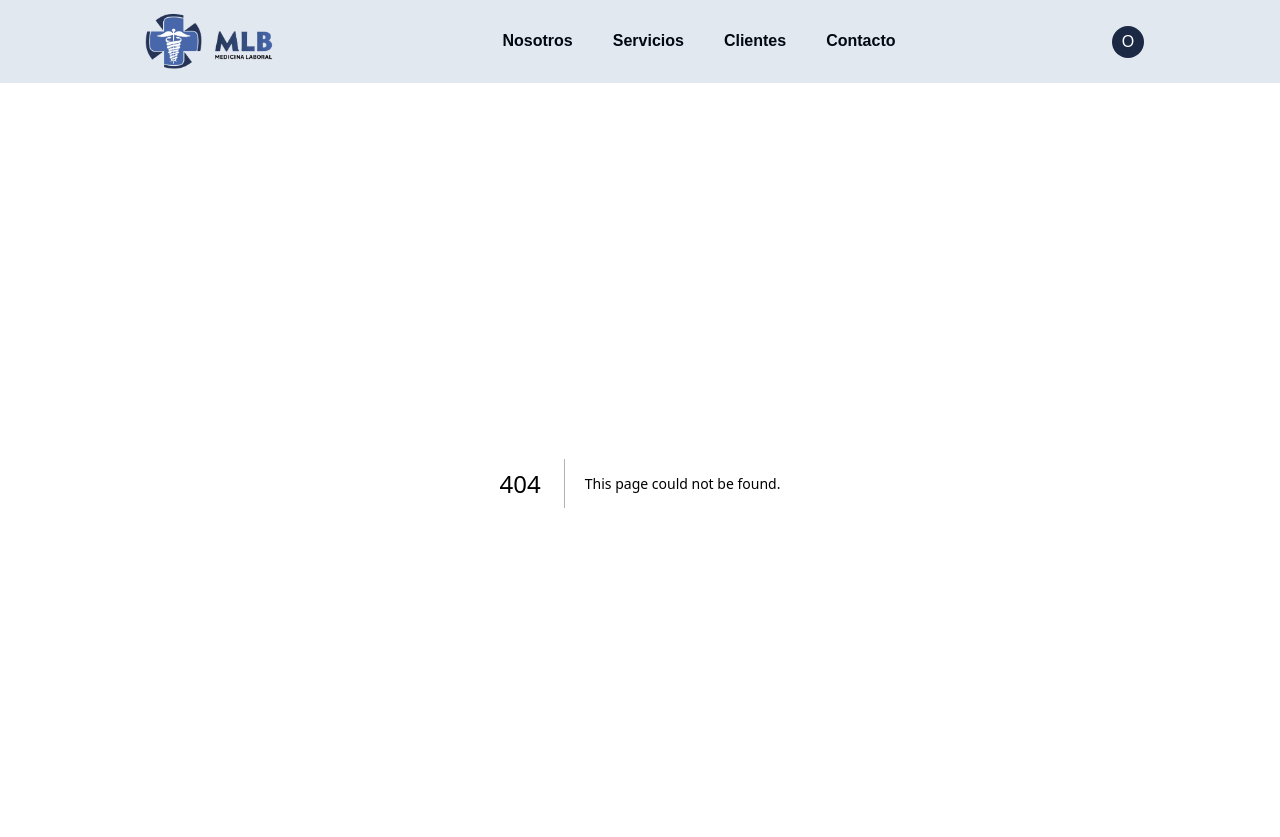
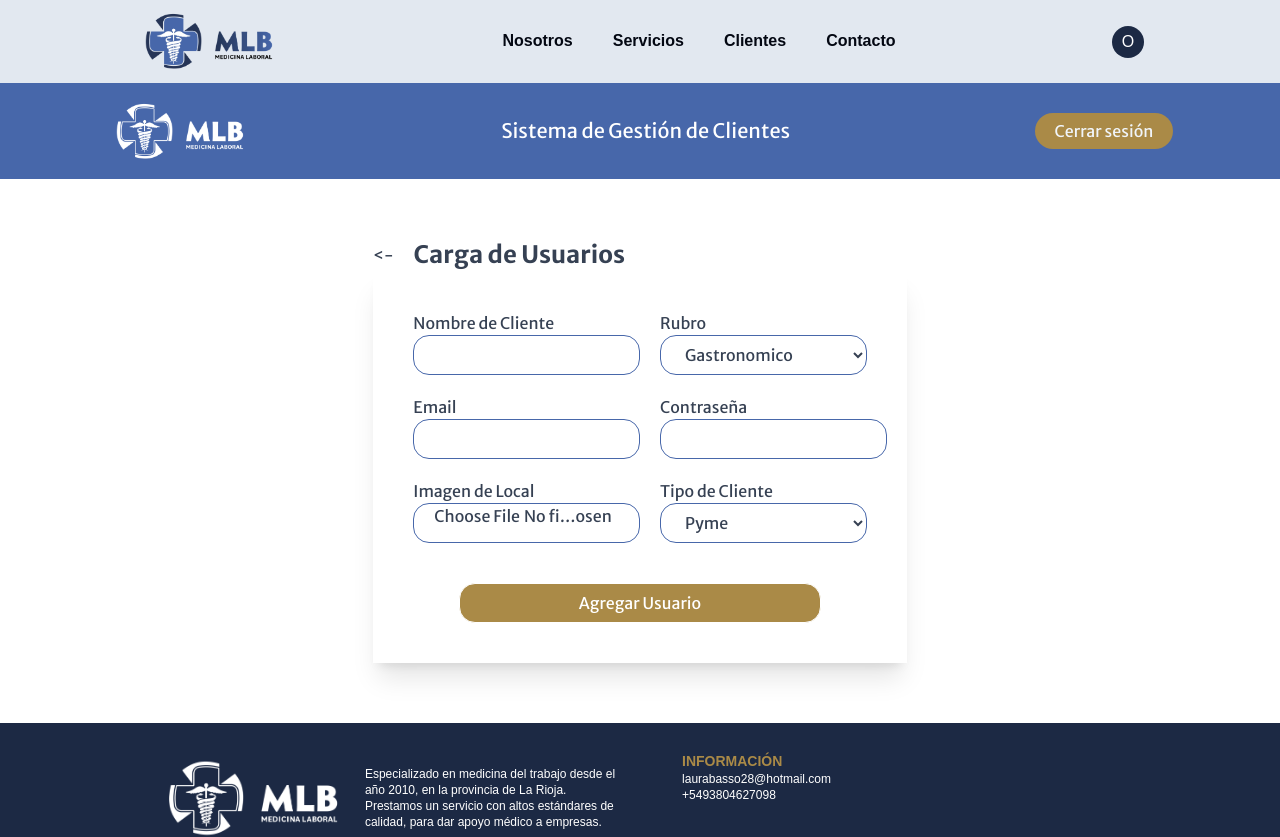
Before and after one commit to NachoXS15/mlb-medicina-laboral, a Next.js app: page /admin/dashboardA/addClient in a window 1280 px wide. Before the commit this address had no page. Shown: the top 837 px of the page. Built offline with nearby package versions, Linux system fonts and the light colour scheme.

Commit message:
created addClient form

```diff
--- /dev/null
+++ b/src/app/admin/dashboardA/addClient/page.tsx
@@ -0,0 +1,70 @@
+import Image from "next/image";
+import logo from '../../../assets/logo_blanco.webp'
+import Link from "next/link";
+
+export default function page() {
+  return (
+    <>
+        <header className="bg-bluemain font-main py-10 w-full h-24 flex items-center justify-center">
+            <div className="xl:w-10/12  flex items-center justify-between">
+                <Image src={logo} width={150} alt="" />
+                <p className="text-white text-xl">Sistema de Gestión de Clientes</p>
+                <nav>
+                    <a href="/login" className="bg-bronze text-slate-100 px-5 py-2 rounded-full hover:underline transition">Cerrar sesión</a>
+                </nav>
+            </div>
+        </header>
+        <main className="flex flex-col w-full font-main my-15 text-gray-700 bg-white justify-center items-center">
+            <div className="xl:w-5/12">
+                <div className="flex items-center gap-5">
+                    <Link href="/admin/dashboardA" className="cursor-pointer hover:scale-105 transition">{"<-"}</Link>
+                    <h2 className="text-2xl font-bold text-center self-center">Carga de Usuarios</h2>
+                </div>
+                <form action="" className='w-full flex items-center shadow-xl p-10 flex-col gap-5'>
+                    <div className="flex w-full gap-5">
+                        <div className='w-1/2 flex flex-col'>
+                            <label htmlFor="">Nombre de Cliente</label>
+                            <input type="text" className='h-10 px-5 border border-bluemain rounded-2xl' />
+                        </div>
+                        <div className='w-1/2 flex flex-col'>
+                            <label htmlFor="">Rubro</label>
+                            <select className='h-10 px-5 border border-bluemain rounded-2xl'>
+                                <option value="">Gastronomico</option>
+                                <option value="">Electronico</option>
+                                <option value="">Educación</option>
+                                <option value="">Salud</option>
+                            </select>
+                        </div>
+                    </div>
+                    <div className="flex w-full gap-5">
+                        <div className='w-1/2 flex flex-col'>
+                            <label htmlFor="">Email</label>
+                            <input type="text" className='h-10 px-5 border border-bluemain rounded-2xl' />
+                        </div>
+                        <div className='w-1/2 flex flex-col'>
+                            <label htmlFor="">Contraseña</label>
+                            <input type="password" className='h-10 px-5 border border-bluemain rounded-2xl' />
+                        </div>
+                    </div>
+                    <div className="flex w-full gap-5">
+                        <div className='w-1/2 flex flex-col'>
+                            <label htmlFor="">Imagen de Local</label>
+                            <input type="file" className='h-10 px-5 border border-bluemain rounded-2xl' />
+                        </div>
+                        <div className='w-1/2 flex flex-col'>
+                            <label htmlFor="">Tipo de Cliente</label>
+                            <select className='h-10 px-5 border border-bluemain rounded-2xl'>
+                                <option value="">Pyme</option>
+                                <option value="">Particular</option>
+                                <option value="">Empresa Grande</option>
+                            </select>
+                        </div>
+                    </div>
+                    <button type='submit' className='mt-5 bg-bronze text-white w-4/5 h-10 rounded-2xl transition border hover:border-bronze hover:bg-white hover:text-bronze'>Agregar Usuario</button>
+                </form>
+            </div>
+
+        </main>
+    </>
+  )
+}
--- a/src/app/admin/login/page.tsx
+++ b/src/app/admin/login/page.tsx
@@ -4,12 +4,12 @@ import logo from '../../assets/logo.webp'
 export default function page() {
   return (
     <main className='bg-white w-full min-h-screen flex items-center justify-center font-main'>
-        <section className='text-black w-[650px] h-[550px] shadow-xl rounded-xl'>
+        <section className='text-black w-[650px] h-[550px] shadow-xl'>
             <div className='m-auto'>
                 <Image src={logo} width={150} className='m-auto' alt="" />
                 <hr className='w-72 m-auto' />
             </div>
-            <section className='mt-5 flex gap-10 flex-col items-center justify-center bg'>
+            <section className='mt-5 flex gap-10 flex-col items-center justify-center'>
                 <h2 className='text-3xl font-bold'>Inicio de Sesión</h2>
                 <form action="" className='w-full flex items-center flex-col gap-5'>
                     <div className='w-4/5 flex flex-col'>
```
Also changed, not shown: src/app/admin/dashboardA/page.tsx (renamed from src/app/admin/dashboardU/page.tsx).
